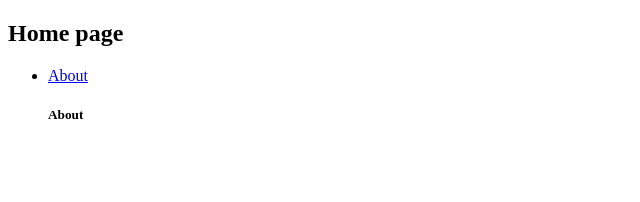
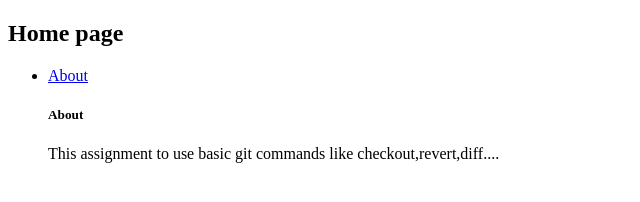
Before and after one commit to Ramkumar6299/html-project, a plain HTML site: page index.html in a window 1280 px wide. Shown: the whole page, without its empty margins (0-640 px from the left). Drawn offline with Linux system fonts and the light colour scheme.

Commit message:
5th commit

```diff
--- a/index.html
+++ b/index.html
@@ -11,6 +11,7 @@
         <li>
             <a href="./about.html">About</a>
             <h5>About</h5>
+            <p>This assignment to use basic git commands like checkout,revert,diff.... </p>
         </li>
     </ul>
 </body>
```
